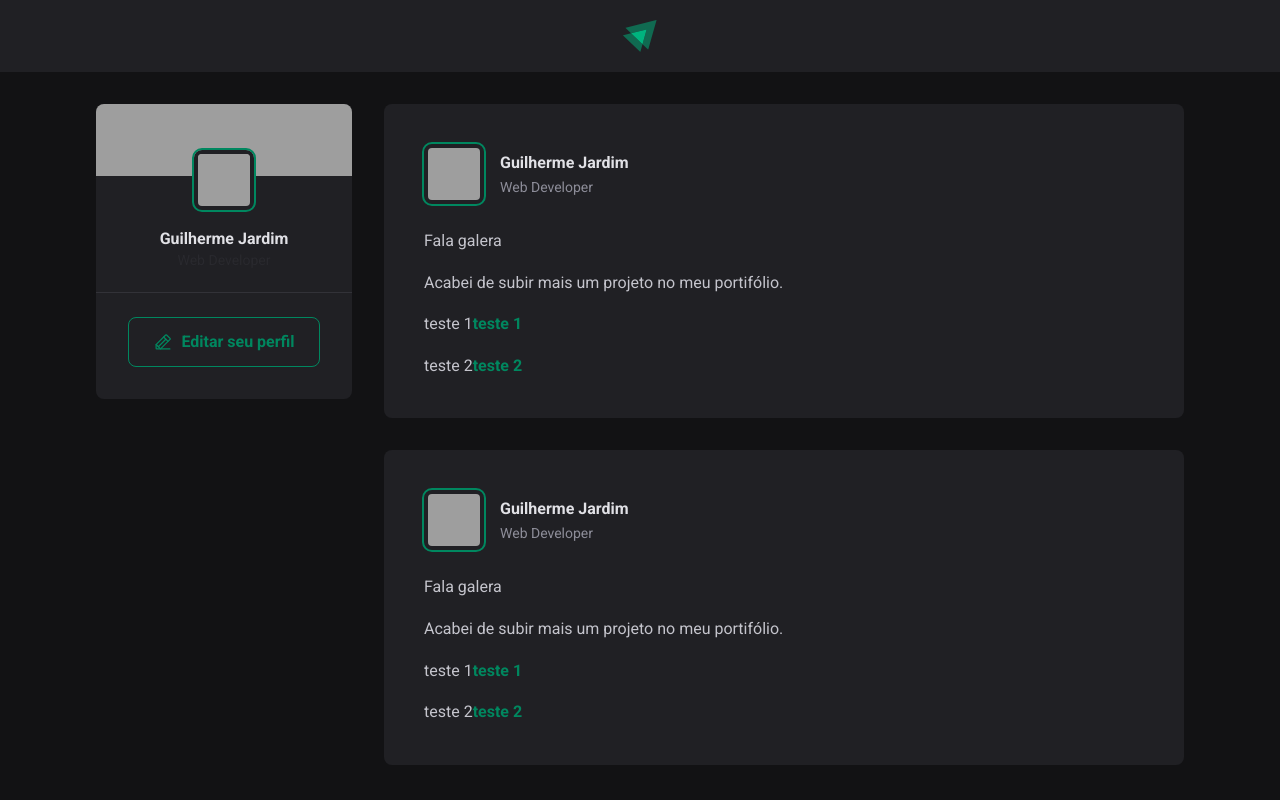
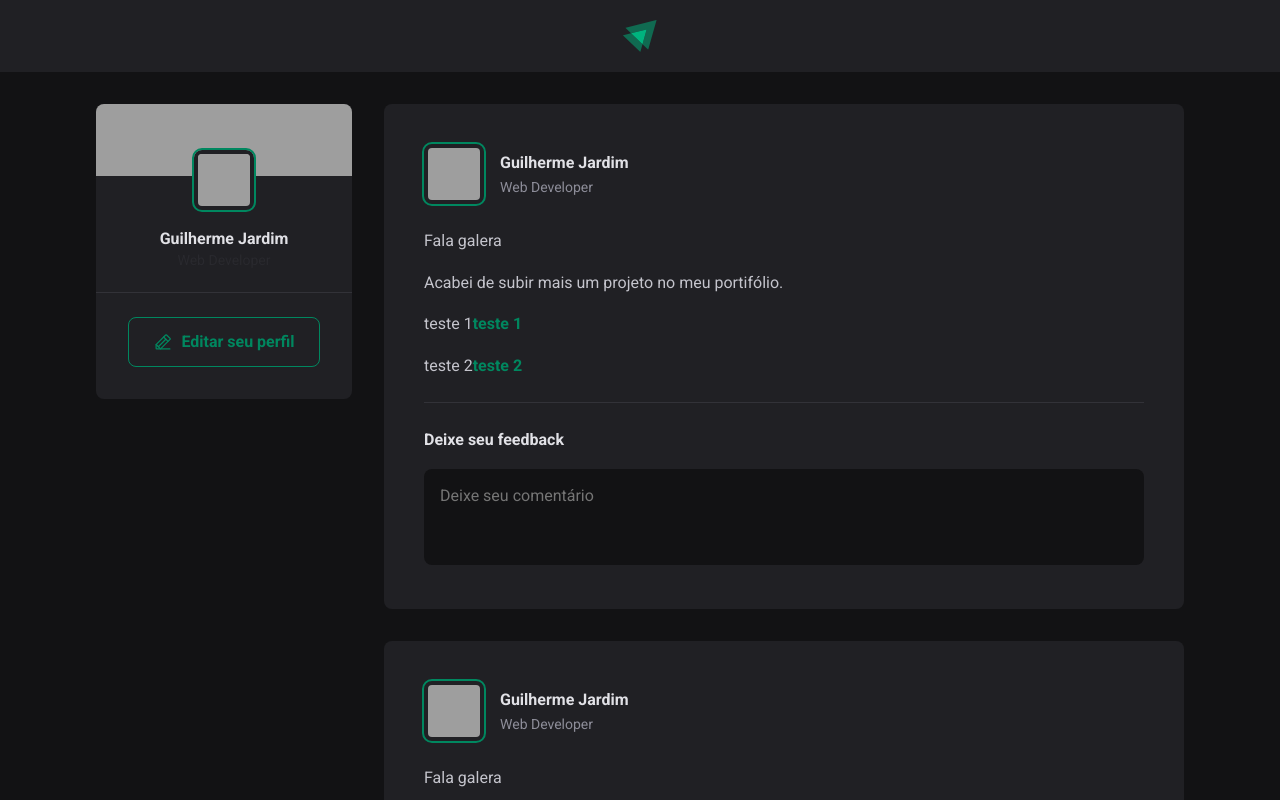
Before and after one commit to Guilherme-Jardim/REACT-VITE, a React (Vite) app: page / in a window 1280 px wide. Shown: the top 800 px of the page. Built offline with nearby package versions, Linux system fonts and the light colour scheme; grey boxes are pictures that could not be loaded.

Commit message:
add form on Post component

```diff
--- a/src/components/Post.jsx
+++ b/src/components/Post.jsx
@@ -25,6 +25,22 @@
         <p>teste 2<a href="#">teste 2</a></p>
       </div>
 
+      <form
+        className={styles.commentForm}
+      >
+        <strong>
+          Deixe seu feedback
+        </strong>
+        <textarea
+          placeholder='Deixe seu comentário'
+        />
+        <footer>
+          <button type='submit'>
+            Publicar
+          </button>
+        </footer>
+      </form>
+
     </article>
   )
 }
--- a/src/components/Post.module.css
+++ b/src/components/Post.module.css
@@ -66,3 +66,55 @@
   color: var(--gray-400);
   line-height: 1.6;
 }
+
+.commentForm {
+  width: 100%;
+  margin-top: 1.5rem;
+  padding-top: 1.5rem;
+  border-top: 1px solid var(--gray-600);
+}
+
+.commentForm > strong {
+  line-height: 1.6;
+  color: var(--gray-100);
+}
+
+.commentForm textarea {
+  width: 100%;
+  background: var(--gray-900);
+  border: 0;
+  resize: none;
+  height: 6rem;
+  padding: 1rem;
+  border-radius: 8px;
+  color: var(--gray-100);
+  line-height: 1.4;
+  margin-top: 1rem;
+}
+
+.commentForm footer {
+  visibility: hidden;
+  max-height: 0;
+}
+
+.commentForm:focus-within footer {
+  visibility: visible;
+  max-height: none;
+}
+
+.commentForm button[type=submit] {
+  padding: 1rem 1.5rem;
+  margin-top: 1rem;
+  border-radius: 8px;
+  border: 0;
+  background: var(--green-500);
+  color: var(--white);
+  font-weight: bold;
+  cursor: pointer;
+
+  transition: background-color 0.1s;
+}
+
+.commentForm button[type=submit]:hover {
+  background: var(--green-300);
+}
--- a/src/global.css
+++ b/src/global.css
@@ -10,6 +10,11 @@
 
   --green-300: #00B37E;
   --green-500: #00875f;
+}
+
+:focus {
+  outline: transparent;
+  box-shadow: 0 0 0 2px var(--green-500);
 }
 
 * {
```
